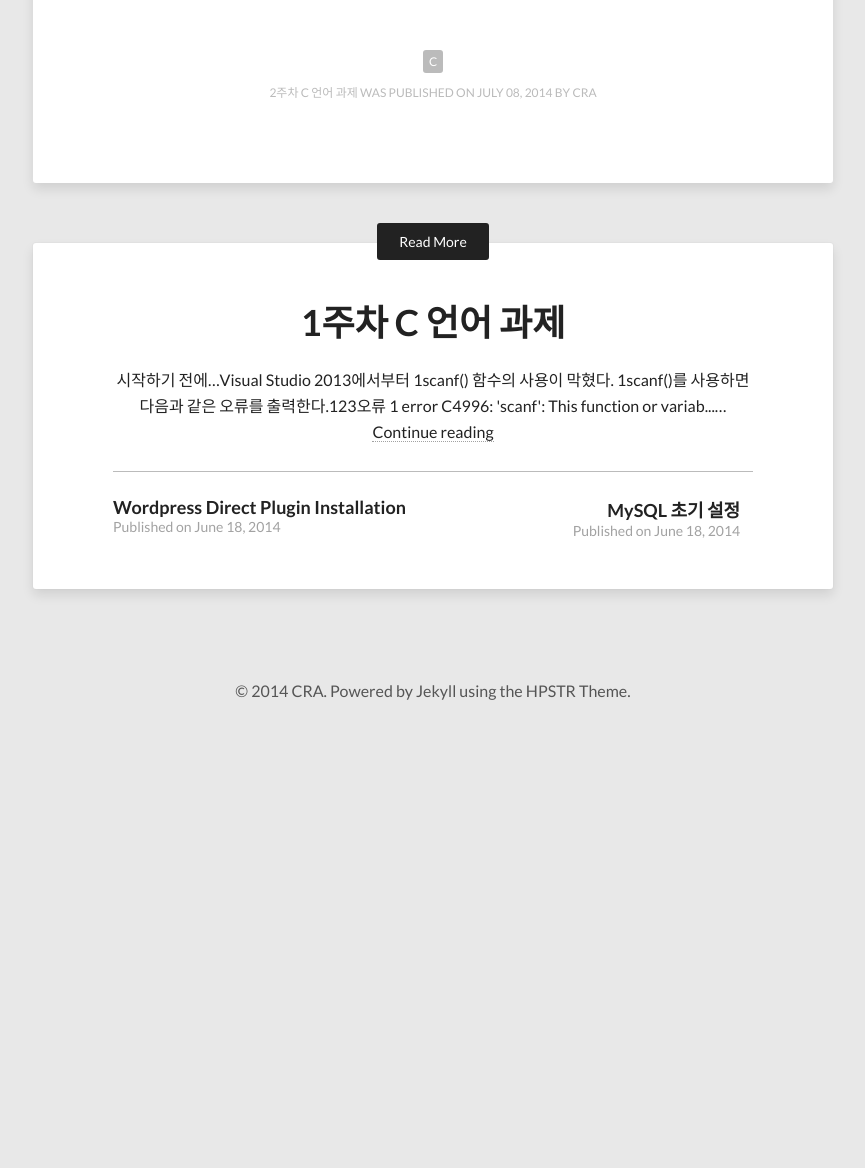
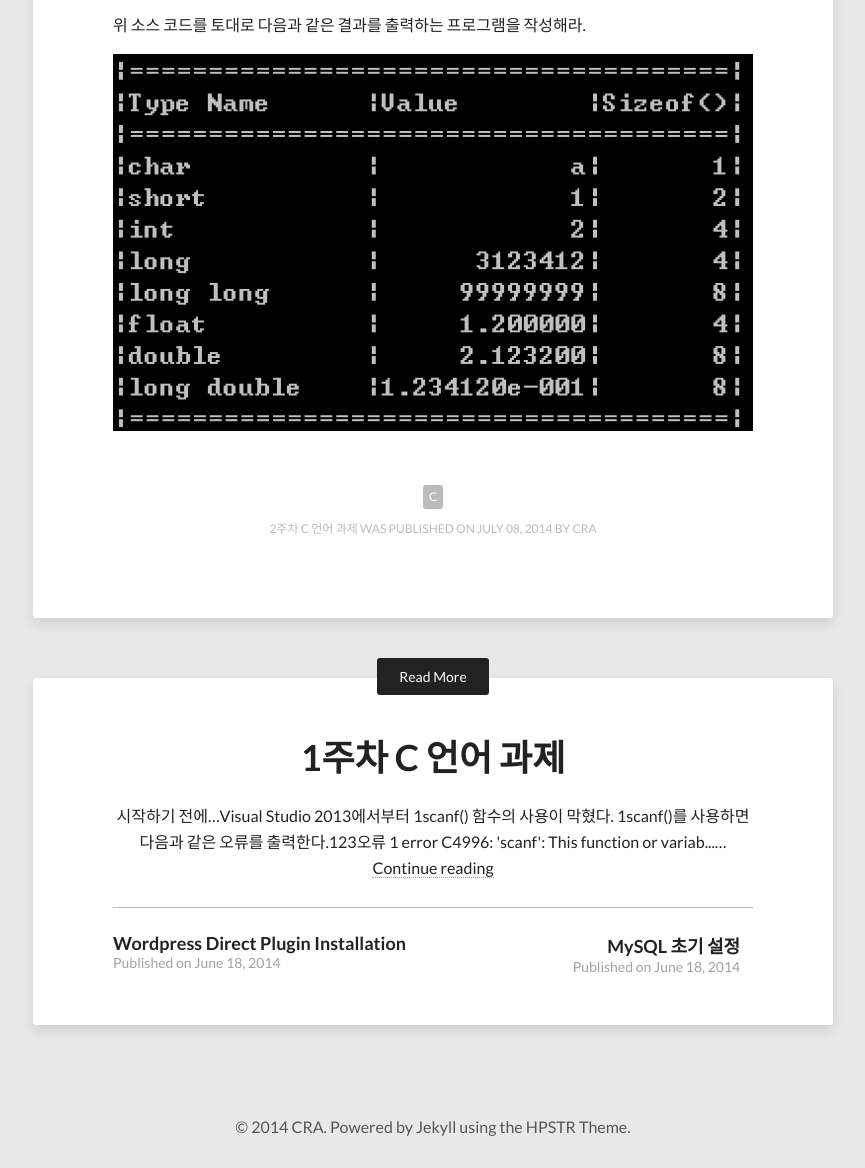
Before and after one commit to cra16/cra16.github.io, a Jekyll site: the page built from _posts/2014-07-08-Second-Week-C-Assignment.md, in a window 1280 px wide, cut to the strip 563-1731 px from the top of the page. Shown: the whole strip, without its empty margins (207-1072 px from the left). Built offline with Jekyll 4.4.1, drawn with Linux system fonts in a browser that asks for light colours; nearby versions of some CDN libraries; comment, search, counter and statistics services are not loaded; before the commit the page ends 1295 px from its top, so only the background shows below that.

Commit message:
Update post

```diff
--- a/_posts/2014-07-08-Second-Week-C-Assignment.md
+++ b/_posts/2014-07-08-Second-Week-C-Assignment.md
@@ -9,3 +9,7 @@ tags: C
 이번 과제에서는 특수문자(Escape Character)의 활용과 printf() 함수의 서식 지정 활용법을 연습해본다.
 
 {% gist wbqd/a610b8839eb5d1140406 %}
+
+위 소스 코드를 토대로 다음과 같은 결과를 출력하는 프로그램을 작성해라.
+
+![Alt text](/images/assignment-2-result.png)
```
Also changed, not shown: images/assignment-2-result.png (added).
